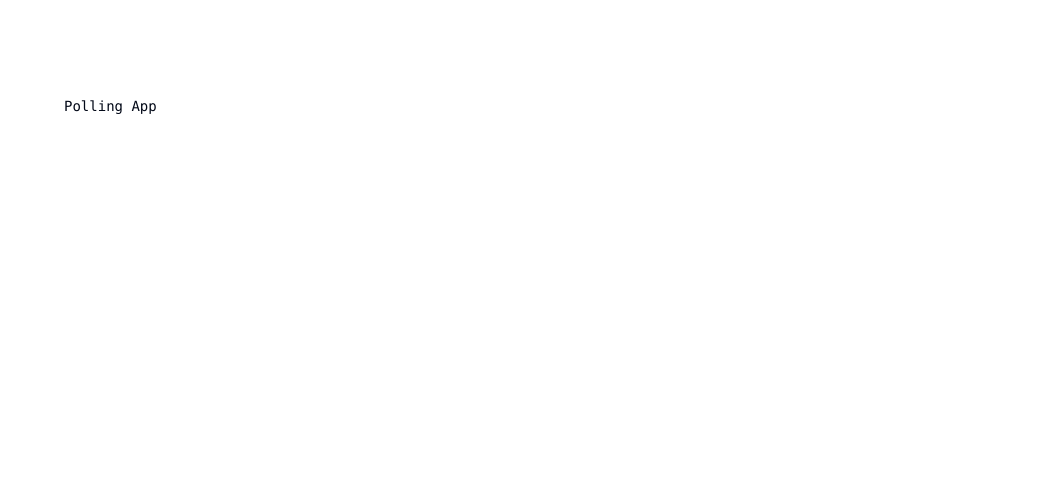
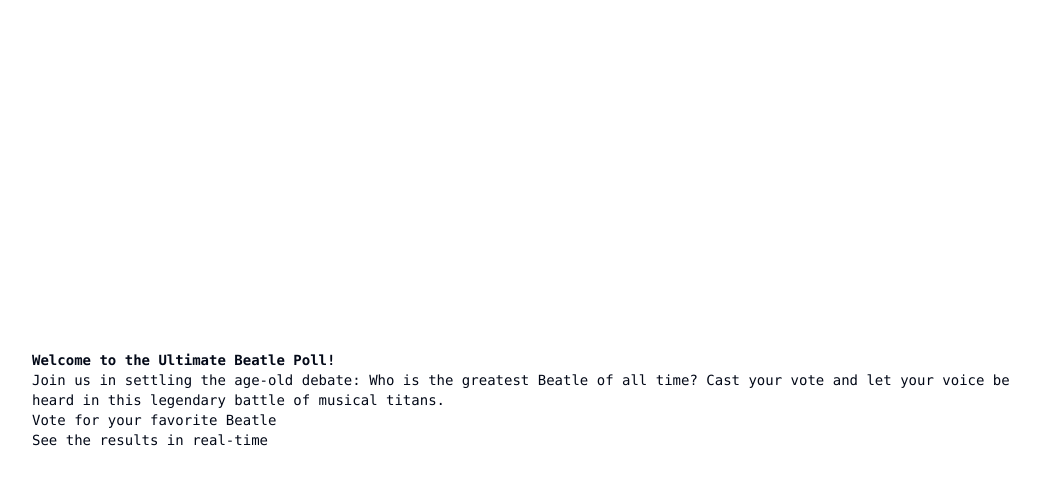
Before and after one commit to a-gva/polling-app, a Next.js app in the folder frontend/: page / in a window 1280 px wide. Shown: the top 484 px of the page, without its empty margins (64-1104 px from the left). Built offline with nearby package versions, Linux system fonts and the light colour scheme.

Commit message:
Update page layout to include WelcomeScreen component

```diff
--- a/frontend/src/app/page.tsx
+++ b/frontend/src/app/page.tsx
@@ -1,8 +1,10 @@
+import WelcomeScreen from '@/components/welcome-screen';
+
 export default function Home() {
   return (
-    <main className='flex min-h-screen flex-col items-center justify-between p-24'>
+    <main className='flex min-h-screen flex-row items-center justify-between p-24'>
       <div className='z-10 max-w-5xl w-full items-center justify-between font-mono text-sm lg:flex'>
-        Polling App
+        <WelcomeScreen />
       </div>
     </main>
   );
--- /dev/null
+++ b/frontend/src/app/vote/page.tsx
@@ -0,0 +1,3 @@
+export default function Vote() {
+  return <div>Vote Now</div>;
+}
--- /dev/null
+++ b/frontend/src/components/welcome-screen.tsx
@@ -0,0 +1,16 @@
+export default function WelcomeScreen() {
+  return (
+    <div className='flex flex-col'>
+      <h1 className='font-bold'>Welcome to the Ultimate Beatle Poll!</h1>
+      <p>
+        Join us in settling the age-old debate: Who is the greatest Beatle of
+        all time? Cast your vote and let your voice be heard in this legendary
+        battle of musical titans.
+      </p>
+      <ul>
+        <li>Vote for your favorite Beatle</li>
+        <li>See the results in real-time</li>
+      </ul>
+    </div>
+  );
+}
```
